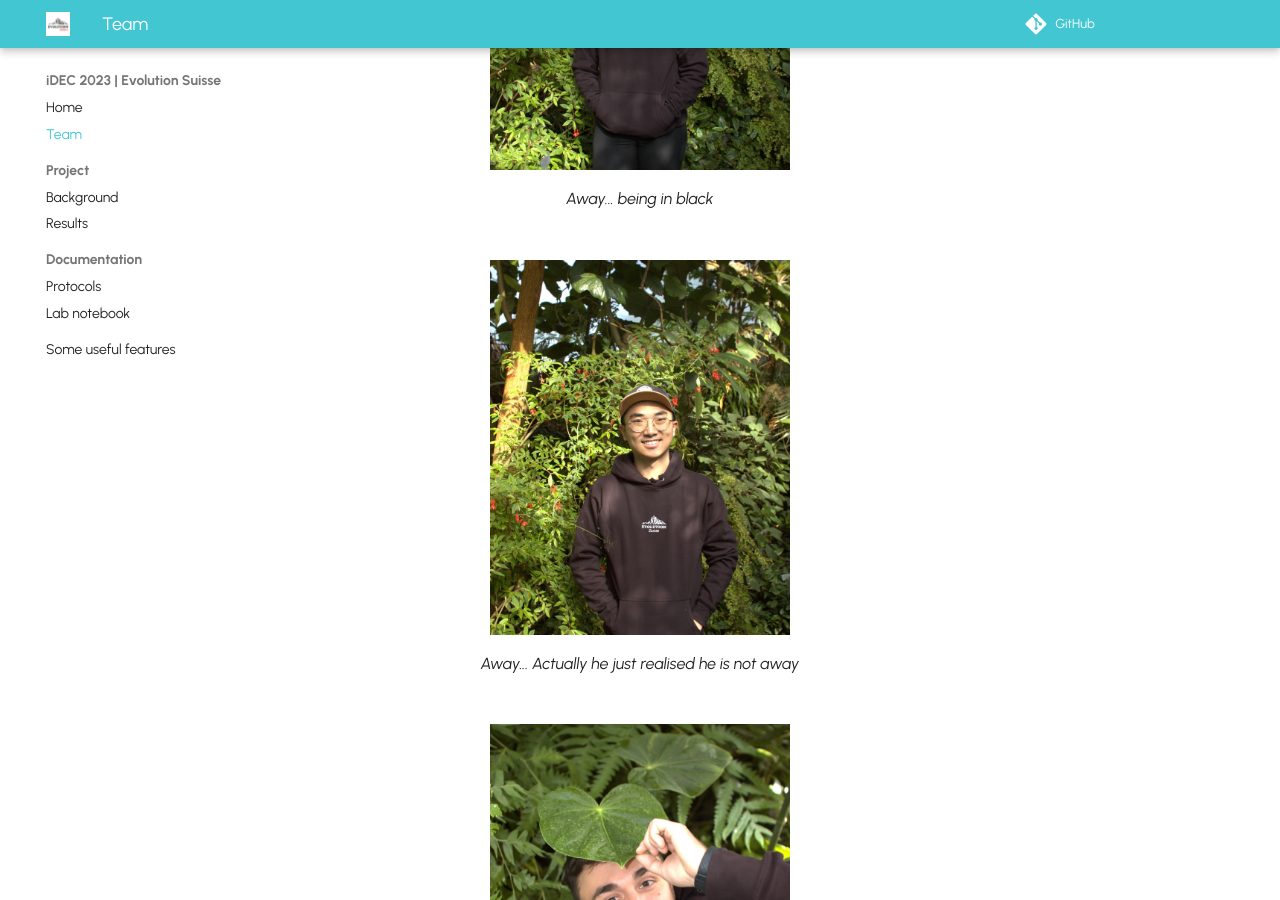
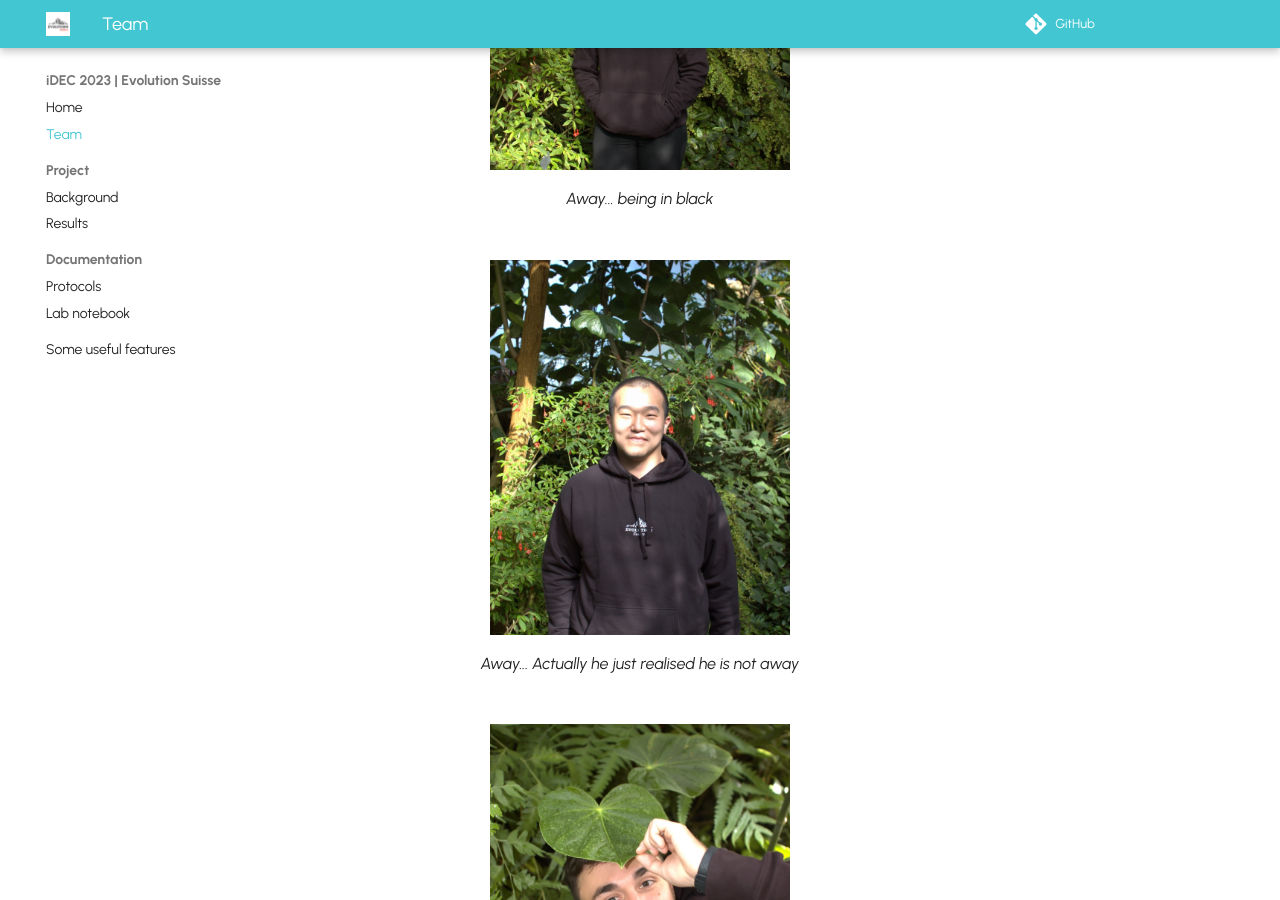
Before and after one commit to idec-teams/2023_Evolution_Suisse, an MkDocs documentation site: the page built from docs/team.md, in a window 1280 px wide and 900 px high, scrolled down 2259 px. Built offline with MkDocs 1.6.1 and Material for MkDocs 9.7.7, drawn with Linux system fonts in a browser that asks for light colours; comment, search, counter and statistics services are not loaded.

Commit message:
Update team.md

```diff
--- a/docs/team.md
+++ b/docs/team.md
@@ -25,7 +25,7 @@
 </figure>
 
 <figure markdown>
-![SongyuanZ](img/team/fotoshoot_reduced/SongyuanL.jpg){: style="height:375px;width:300px"}
+![SongyuanZ](img/team/fotoshoot_reduced/SongyuanZ.jpg){: style="height:375px;width:300px"}
 <figcaption>Away... Actually he just realised he is not away</figcaption>
 </figure>
 
```
